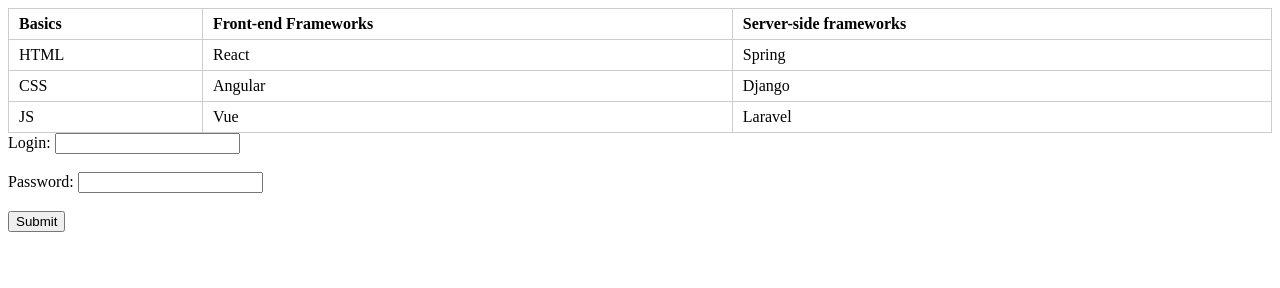
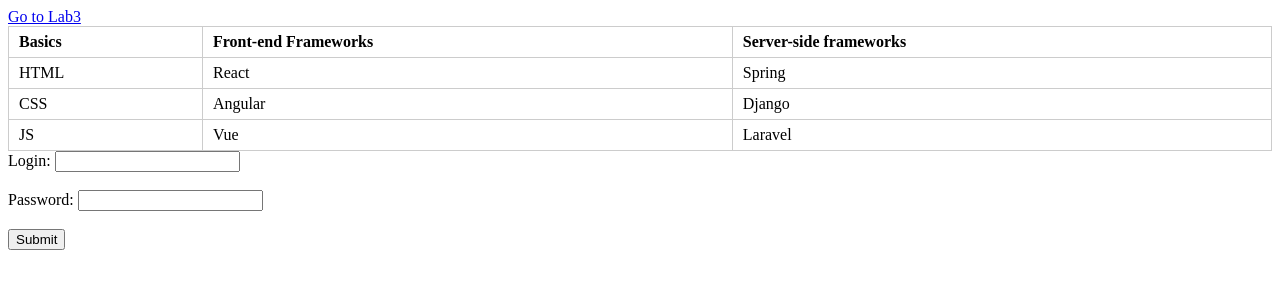
Before and after one commit to KHALID-TURKI/cpit-405, a plain HTML site: page index.html in a window 1280 px wide. Drawn offline with Linux system fonts and the light colour scheme.

Commit message:
Update index.html

```diff
--- a/index.html
+++ b/index.html
@@ -16,6 +16,7 @@
   </style>
 </head>
 <body>
+  <a href ="lab3.html"> Go to Lab3</a>
   <table>
     <tr>
       <th>Basics</th>
@@ -49,4 +50,5 @@
 
     <input type="submit" value="Submit">
 </body>
+
 </html>
```
